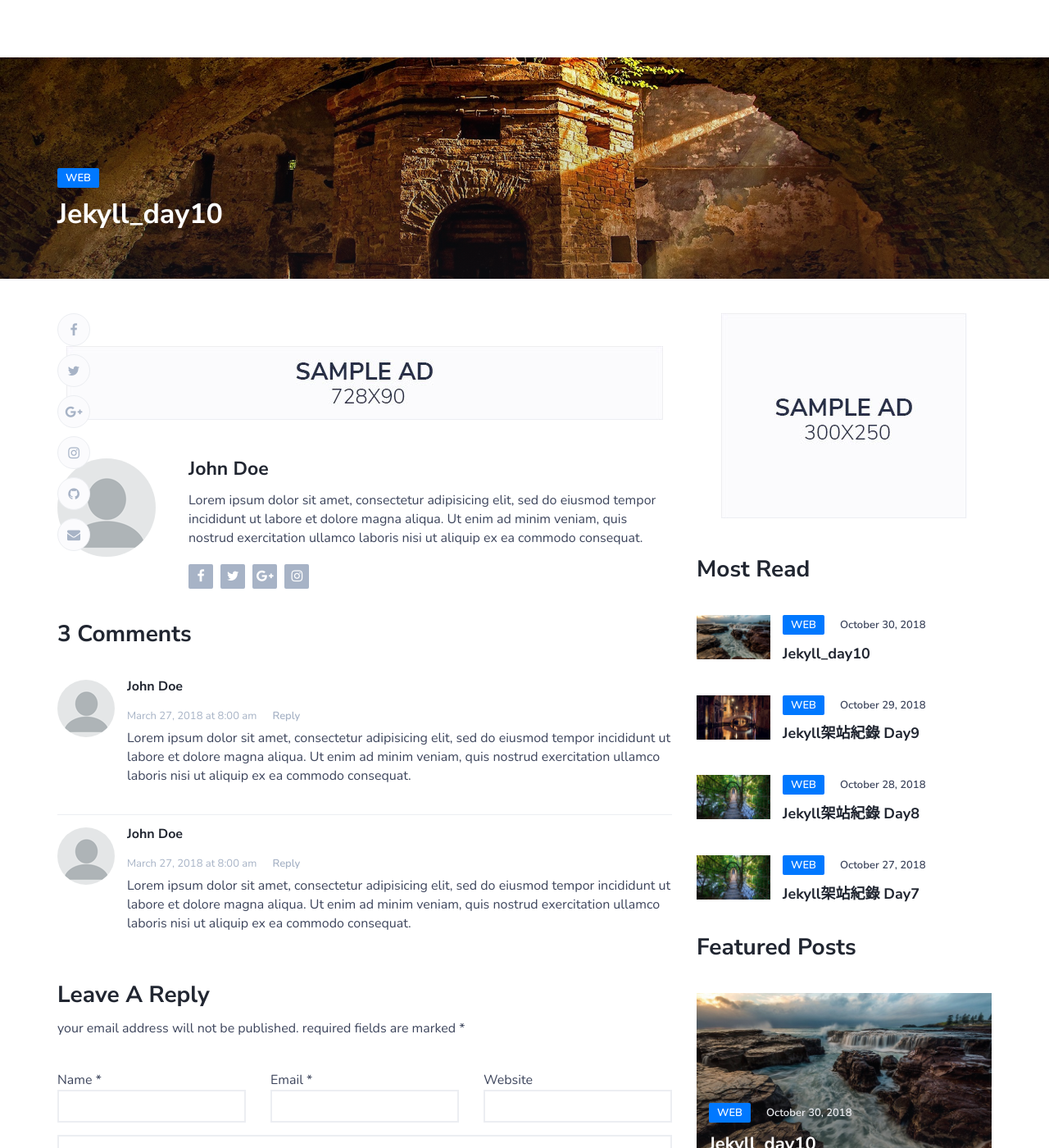
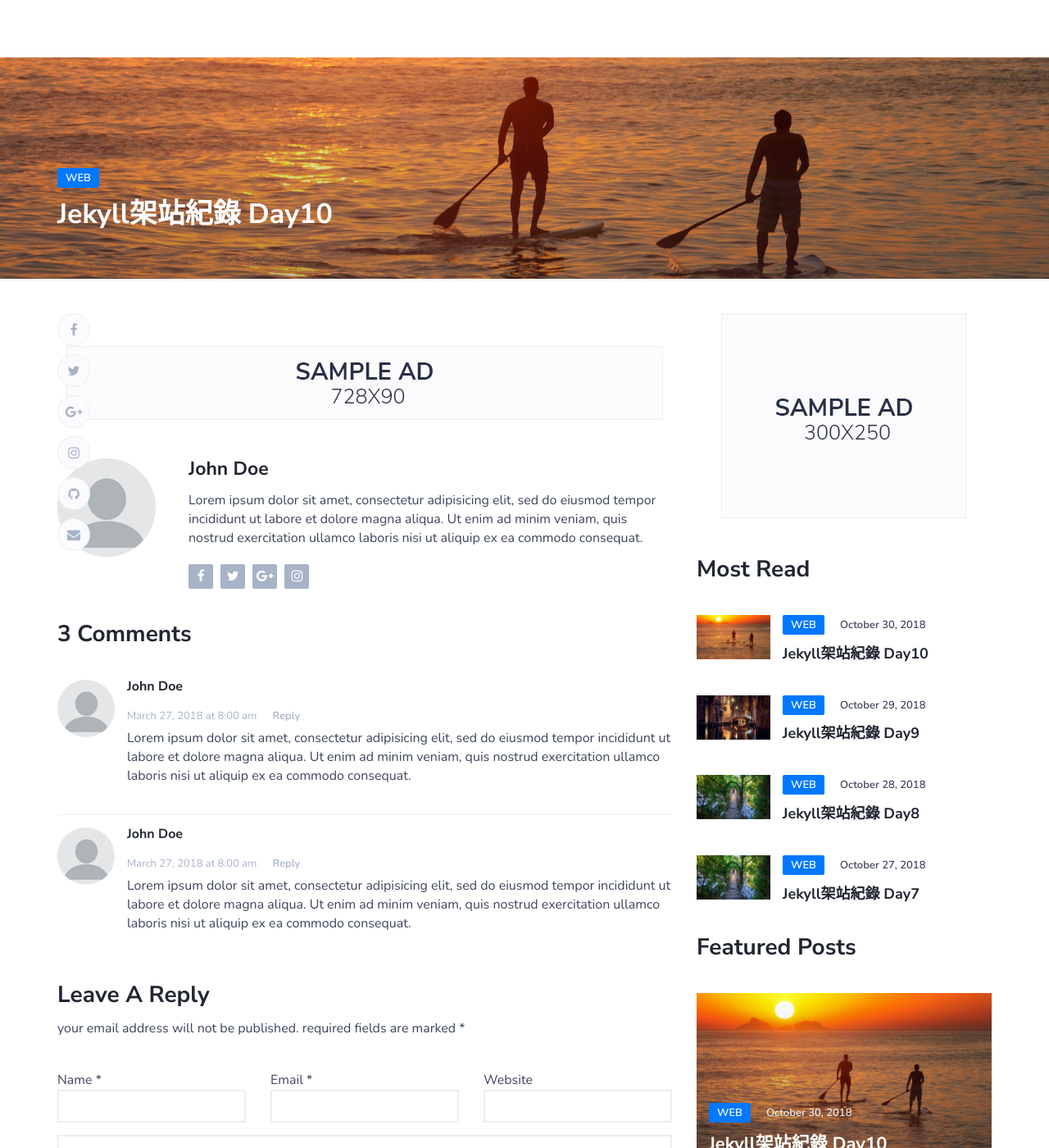
Before and after one commit to benny123tw/bh-blog, a Jekyll site: the page built from post/web/jekyll/_posts/2018-10-30-jekyll_Day10.md, in a window 1280 px wide and 1400 px high. Shown: the whole window at 82% size. Built offline with Jekyll 4.4.1, drawn with Linux system fonts in a browser that asks for light colours.

Commit message:
Update post/web/jekyll/_posts/2018-10-30-jekyll_Day10.md

```diff
--- a/post/web/jekyll/_posts/2018-10-30-jekyll_Day10.md
+++ b/post/web/jekyll/_posts/2018-10-30-jekyll_Day10.md
@@ -1,2 +1,8 @@
 ---
+title: Jekyll架站紀錄 Day10
+author: Benny Yen
+category: web
+tags: [Experience, Jekyll]
+img: 11.jpg
+date: 2018-10-30
 ---
```
